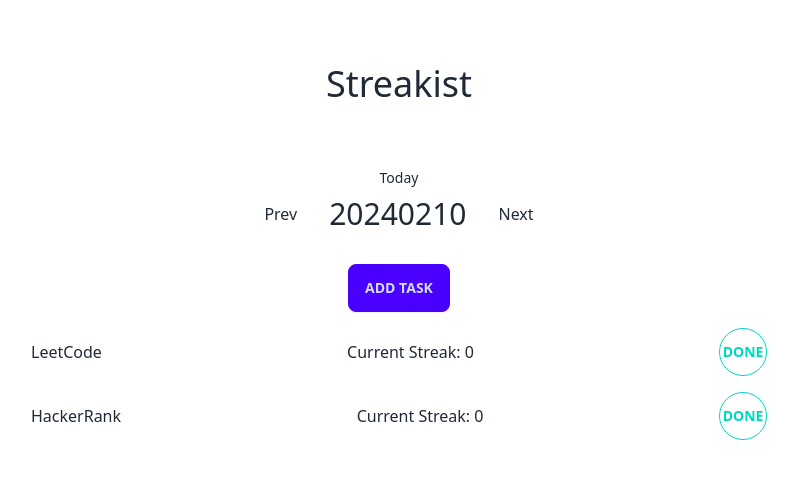
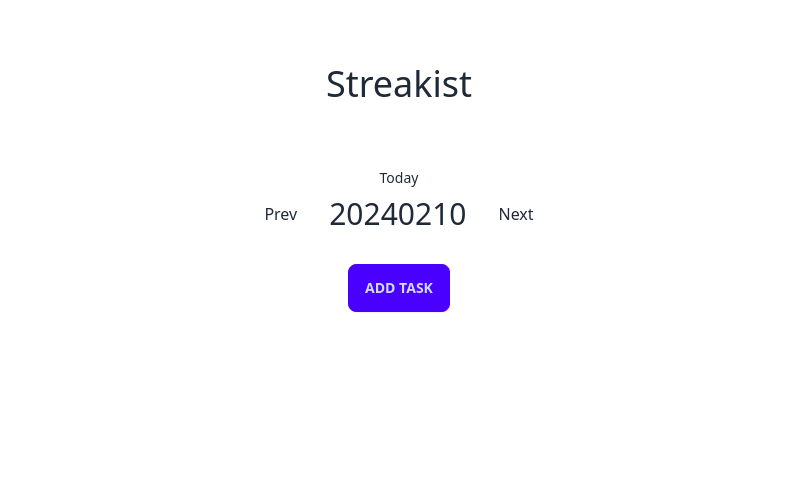
Before and after one commit to hosikiti/streakist, a React (Create React App) app: page / in a window 1280 px wide. Shown: the top 478 px of the page, without its empty margins (241-1039 px from the left). Built offline with nearby package versions, Linux system fonts and the light colour scheme.

Commit message:
feat: local storage persistence

```diff
--- a/src/features/tasks/task.context.tsx
+++ b/src/features/tasks/task.context.tsx
@@ -3,6 +3,7 @@ import { createContext, useContext } from 'react';
 import { Task, TrackingType } from './task.types';
 import { Days, formatDate, getCurrentDate } from '../../utils/date';
 import { getDailyStreak, getWeeklyStreak } from '../../utils/streak';
+import { usePersistentState } from '../../hooks/usePersistentState';
 
 export interface TaskStore {
     currentDate: string;
@@ -30,30 +31,7 @@ type TaskContextProviderProps = {
 export const TaskContextProvider = ({ children }: TaskContextProviderProps) => {
     const defaultTaskStore: TaskStore = {
         currentDate: getCurrentDate(),
-        tasks: [
-            {
-                id: '1',
-                title: 'LeetCode',
-                completeHistory: [],
-                trackingType: TrackingType.Daily,
-                trackingOptions: {
-                    dailyTrackingDays: [
-                        Days.Monday,
-                        Days.Wednesday,
-                        Days.Friday,
-                    ],
-                },
-            },
-            {
-                id: '2',
-                title: 'HackerRank',
-                completeHistory: [],
-                trackingType: TrackingType.Weekly,
-                trackingOptions: {
-                    weeklyTrackingFrequency: 2,
-                },
-            },
-        ],
+        tasks: [],
         addTask: (task: Task) => {
             setTaskStore((prev) => ({
                 ...prev,
@@ -119,7 +97,10 @@ export const TaskContextProvider = ({ children }: TaskContextProviderProps) => {
         },
     };
 
-    const [taskStore, setTaskStore] = useState<TaskStore>(defaultTaskStore);
+    const [taskStore, setTaskStore] = usePersistentState<TaskStore>(
+        'task',
+        defaultTaskStore
+    );
 
     return (
         <TaskContext.Provider value={taskStore}>
--- /dev/null
+++ b/src/hooks/usePersistentState.ts
@@ -0,0 +1,20 @@
+import { useEffect, useState } from 'react';
+
+// useState with localStorage persistence
+export const usePersistentState = <T>(key: string, defaultValue: T) => {
+    const [state, setState] = useState<T>(() => {
+        const storedValue = localStorage.getItem(key);
+        return storedValue
+            ? {
+                  ...defaultValue,
+                  ...JSON.parse(storedValue),
+              }
+            : defaultValue;
+    });
+
+    useEffect(() => {
+        localStorage.setItem(key, JSON.stringify(state));
+    }, [key, state]);
+
+    return [state, setState] as const;
+};
```
Also changed, not shown: 1 other file (tests, documents, lock files or other folders).
